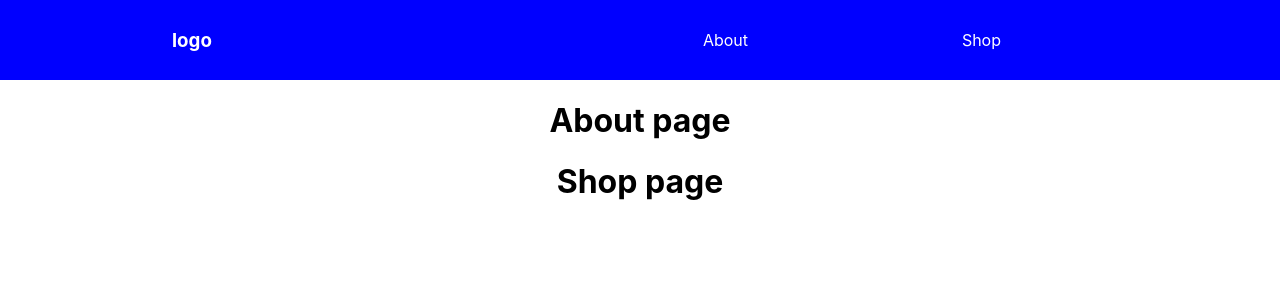
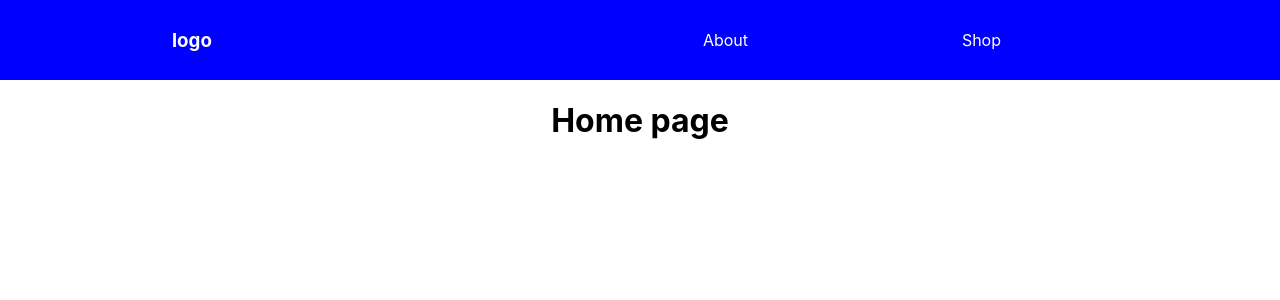
Before and after one commit to panasonicas/React-begining-examples, a React (Create React App) app: page / in a window 1280 px wide. Shown: the top 300 px of the page. Built offline with nearby package versions, Linux system fonts and the light colour scheme.

Commit message:
working router

```diff
--- a/src/App.js
+++ b/src/App.js
@@ -2,6 +2,7 @@
 import './App.css';
 import About from './About';
 import Nav from './Nav';
+import Home from './Home';
 import Shop from './Shop';
 import { BrowserRouter as Router, Switch, Route } from 'react-router-dom';
 
@@ -11,8 +12,12 @@
     <Router>
       <div className="App">
           <Nav/>
-          <About/>
-          <Shop/>
+          <Switch>
+            <Route path="/" exact component={Home}/>
+            <Route path="/about" component={About}/>
+            <Route path="/shop" component={Shop}/>
+          </Switch>
+
       </div>
     </Router>
   );
--- /dev/null
+++ b/src/Home.js
@@ -0,0 +1,12 @@
+import React from 'react';
+import './App.css';
+
+function Home() {
+  return (
+    <div>
+        <h1>Home page</h1>
+    </div>
+  );
+}
+
+export default Home;
```
